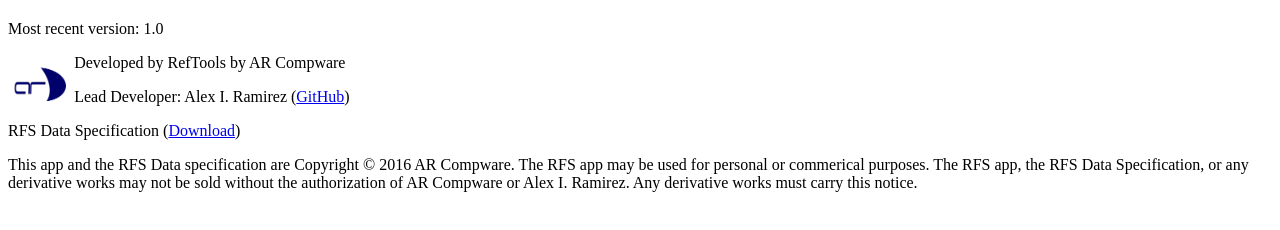
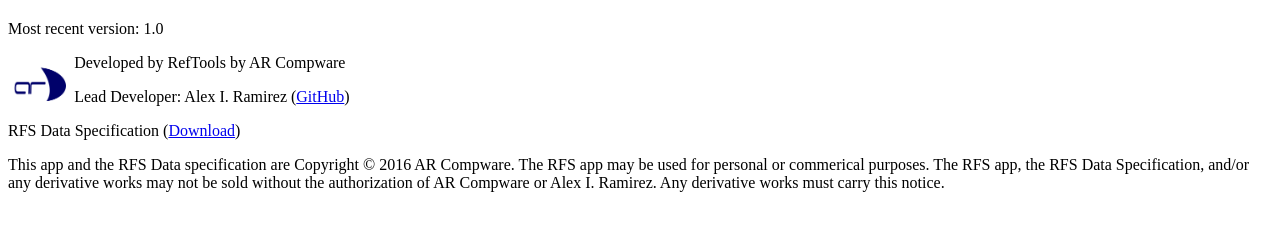
Before and after one commit to alexram1313/rfs-info, a plain HTML site: page index.html in a window 1280 px wide. Shown: the part 46-276 px from the top of the page. Drawn offline with Linux system fonts and the light colour scheme.

Commit message:
Update index.html

```diff
--- a/index.html
+++ b/index.html
@@ -3,4 +3,4 @@
 <p><img src="comp circle white.png" style="width: 5%;" align="left" />Developed by RefTools by AR Compware</p>
 <p>Lead Developer: Alex I. Ramirez (<a href="https://www.github.com/alexram1313" target="_blank">GitHub</a>)</p>
 <p>RFS Data Specification (<a href="reffeesplitter.pdf" target="_blank">Download</a>)</p>
-<p>This app and the RFS Data specification are Copyright &copy; 2016 AR Compware. The RFS app may be used for personal or commerical purposes. The RFS app, the RFS Data Specification, or any derivative works may not be sold without the authorization of AR Compware or Alex I. Ramirez. Any derivative works must carry this notice.</p>
+<p>This app and the RFS Data specification are Copyright &copy; 2016 AR Compware. The RFS app may be used for personal or commerical purposes. The RFS app, the RFS Data Specification, and/or any derivative works may not be sold without the authorization of AR Compware or Alex I. Ramirez. Any derivative works must carry this notice.</p>
```
